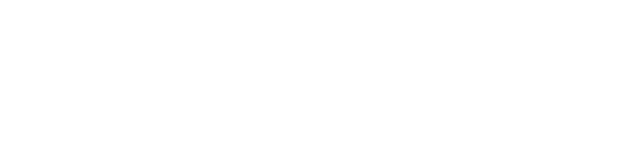
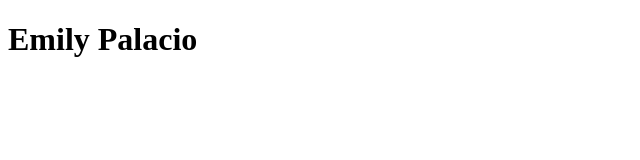
Before and after one commit to jjosegallegocesde/ramascomfama, a plain HTML site: page index.html in a window 1280 px wide. Shown: the whole page, without its empty margins (0-640 px from the left). Drawn offline with Linux system fonts and the light colour scheme.

Commit message:
emily palacio

```diff
--- a/index.html
+++ b/index.html
@@ -7,6 +7,6 @@
     <title>Document</title>
 </head>
 <body>
-
+    <h1>Emily Palacio</h1>
 </body>
 </html>
```
